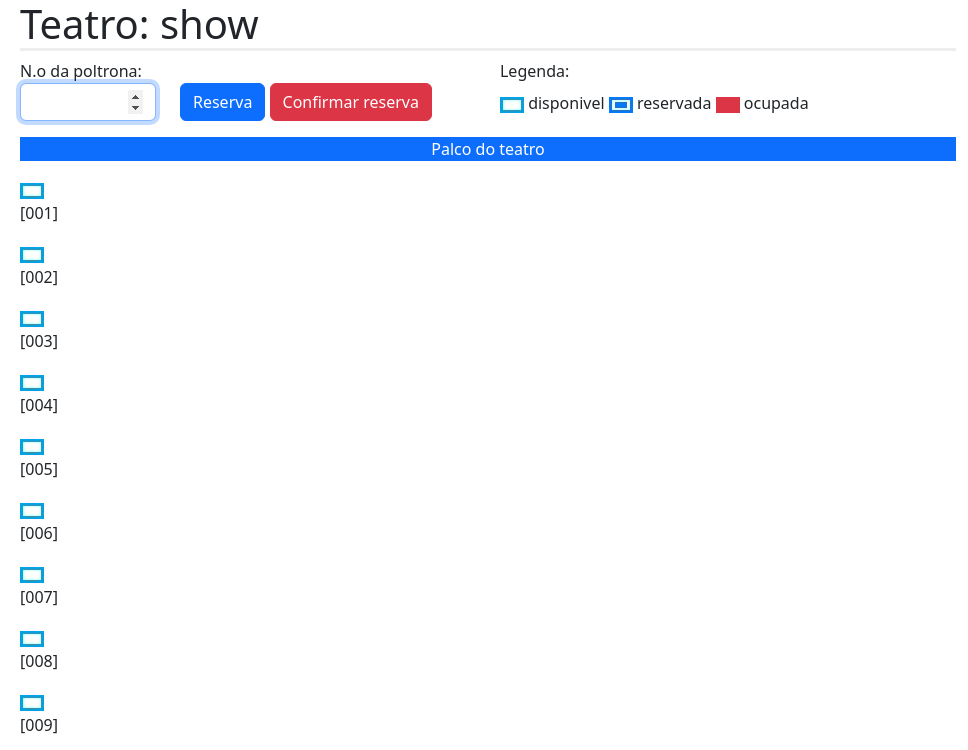
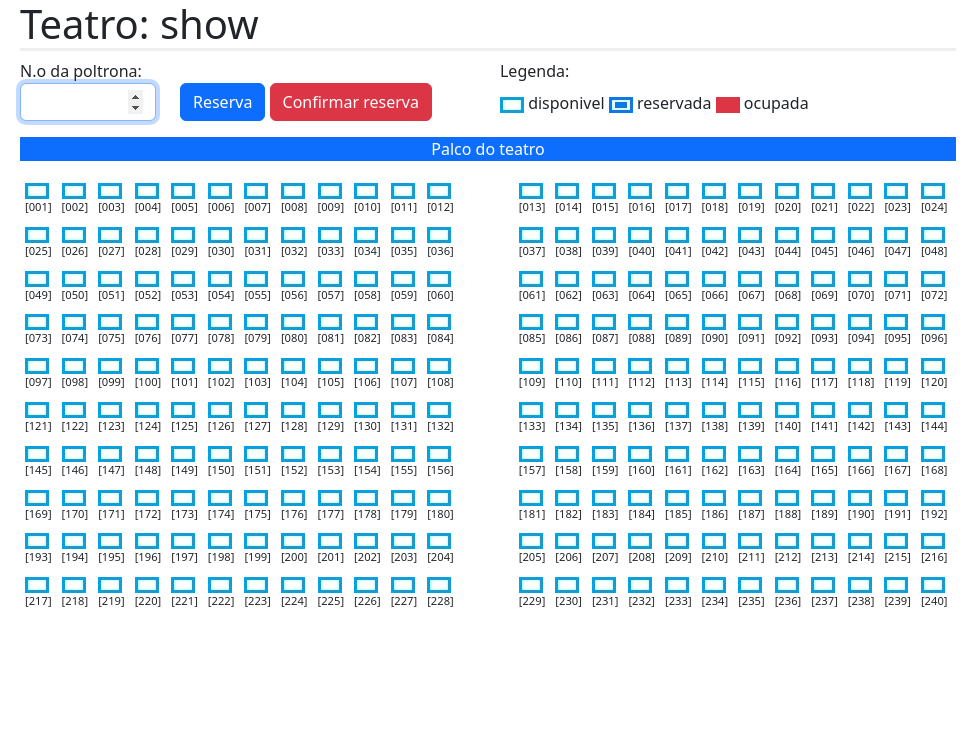
Before and after one commit to andreiaisabeli/teatro, a plain HTML site: page reserva_teatro/index.html in a window 1280 px wide. Shown: the top 750 px of the page, 312-1280 px from the left. Drawn offline with nearby package versions, Linux system fonts and the light colour scheme.

Commit message:
Update style.css

```diff
--- a/reserva_teatro/css/style.css
+++ b/reserva_teatro/css/style.css
@@ -1,5 +1,10 @@
 h1{
     border-bottom-style: inset;
+}
+figure{
+    display: inline-block;
+    font-size: 0.7rem;
+    margin: 5px;;
 }
 
 img.poltrona{
```
